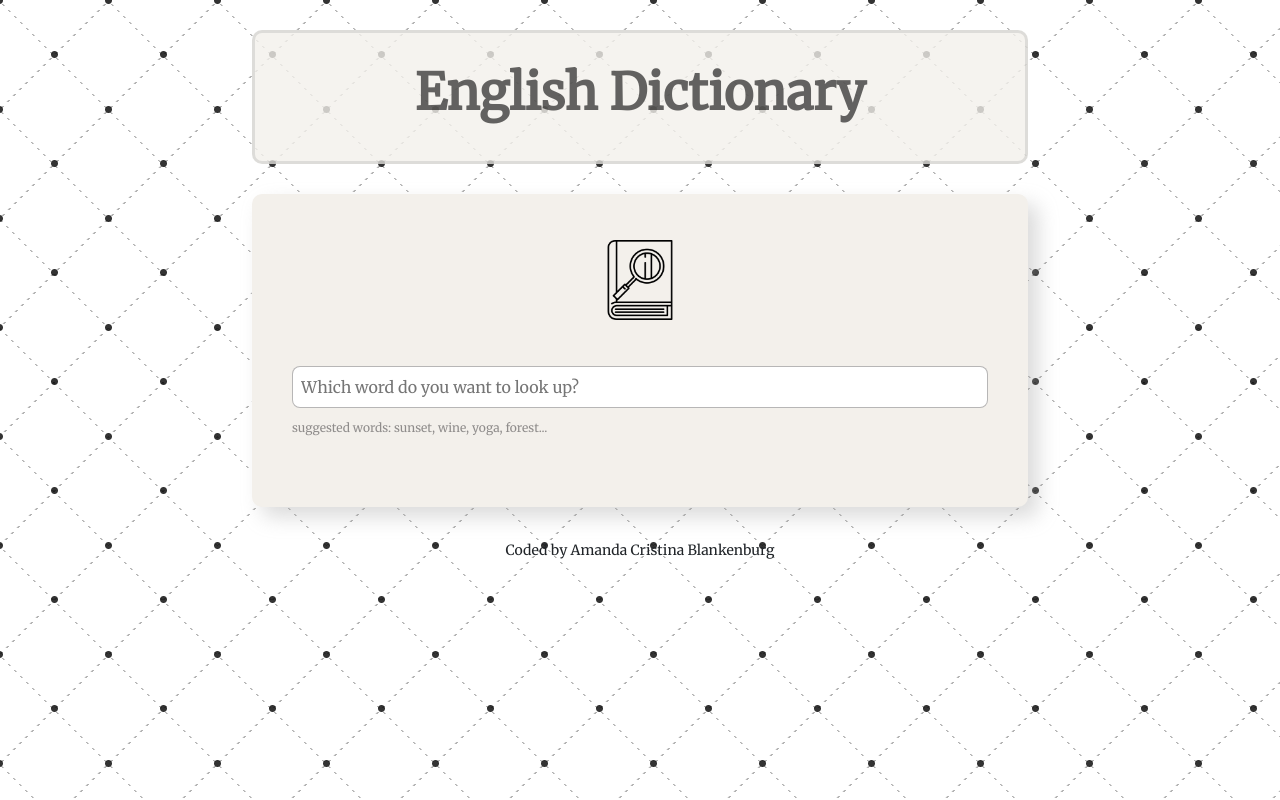
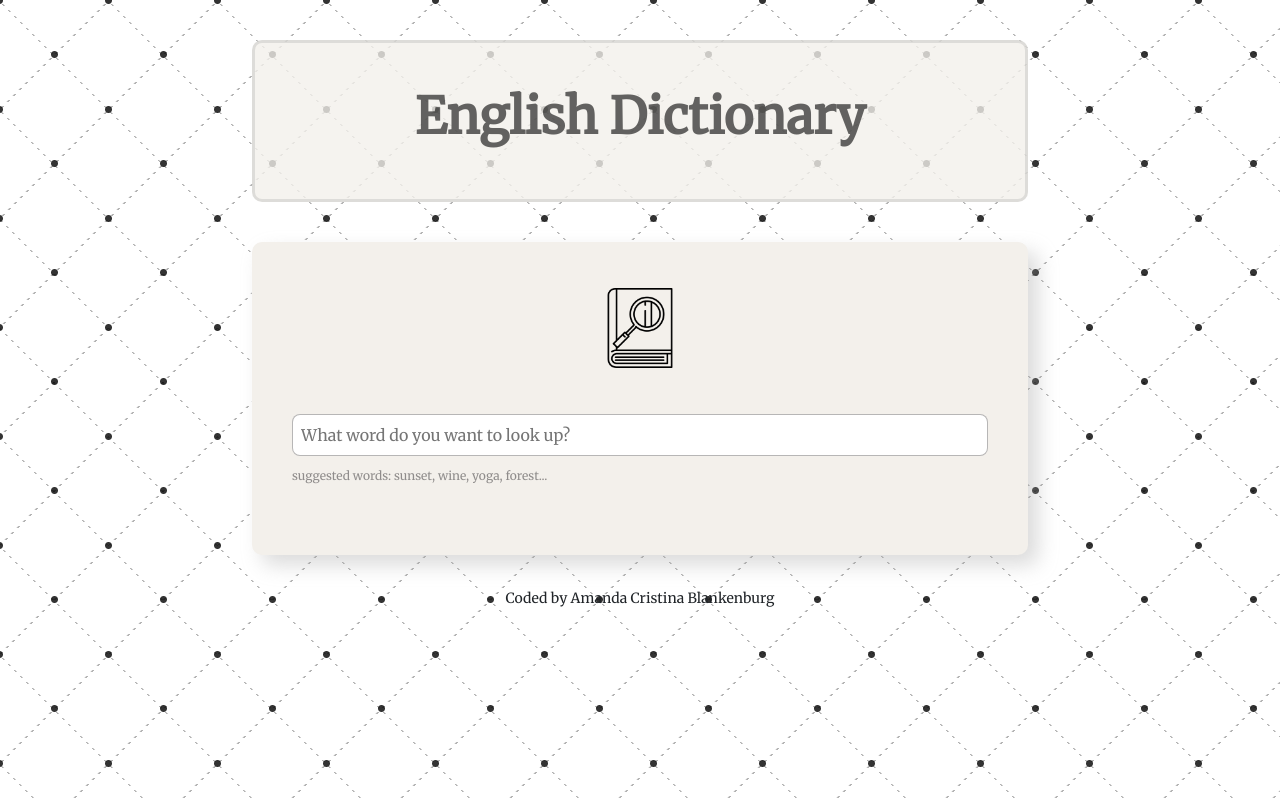
Before and after one commit to amandablank/SC-react-add-on-dictionary-app, a React (Create React App) app: page / in a window 1280 px wide. Built offline with nearby package versions, Linux system fonts and the light colour scheme.

Commit message:
Styled the CSS

```diff
--- a/src/App.css
+++ b/src/App.css
@@ -41,8 +41,8 @@ body {
   background-color: rgba(243, 240, 235, 0.8);
   border-radius: 10px;
   border: 3px solid rgba(126, 124, 124, 0.2);
-  padding: 30px;
-  margin: 30px 0;
+  padding: 44px;
+  margin: 40px 0;
 }
 
 .App-header section h1 {
--- a/src/Dictionary.css
+++ b/src/Dictionary.css
@@ -3,7 +3,7 @@
   padding: 40px;
   border-radius: 10px;
   box-shadow: 10px 10px 20px rgba(165, 164, 164, 0.4);
-  margin: 20px 0;
+  margin: 20px auto;
 }
 
 .Dictionary input {
--- a/src/Dictionary.js
+++ b/src/Dictionary.js
@@ -36,7 +36,7 @@ export default function Dictionary() {
         <form onSubmit={search}>
           <input
             type="search"
-            placeholder="Which word do you want to look up?"
+            placeholder="What word do you want to look up?"
             onChange={handleKeywordChange}
           />
         </form>
--- a/src/Meaning.css
+++ b/src/Meaning.css
@@ -9,8 +9,7 @@
 .example p {
   font-style: italic;
   font-size: 18px;
-  margin: 0 auto;
-  padding-top: 2px;
+  opacity: 0.7;
 }
 
 .definition p {
```
